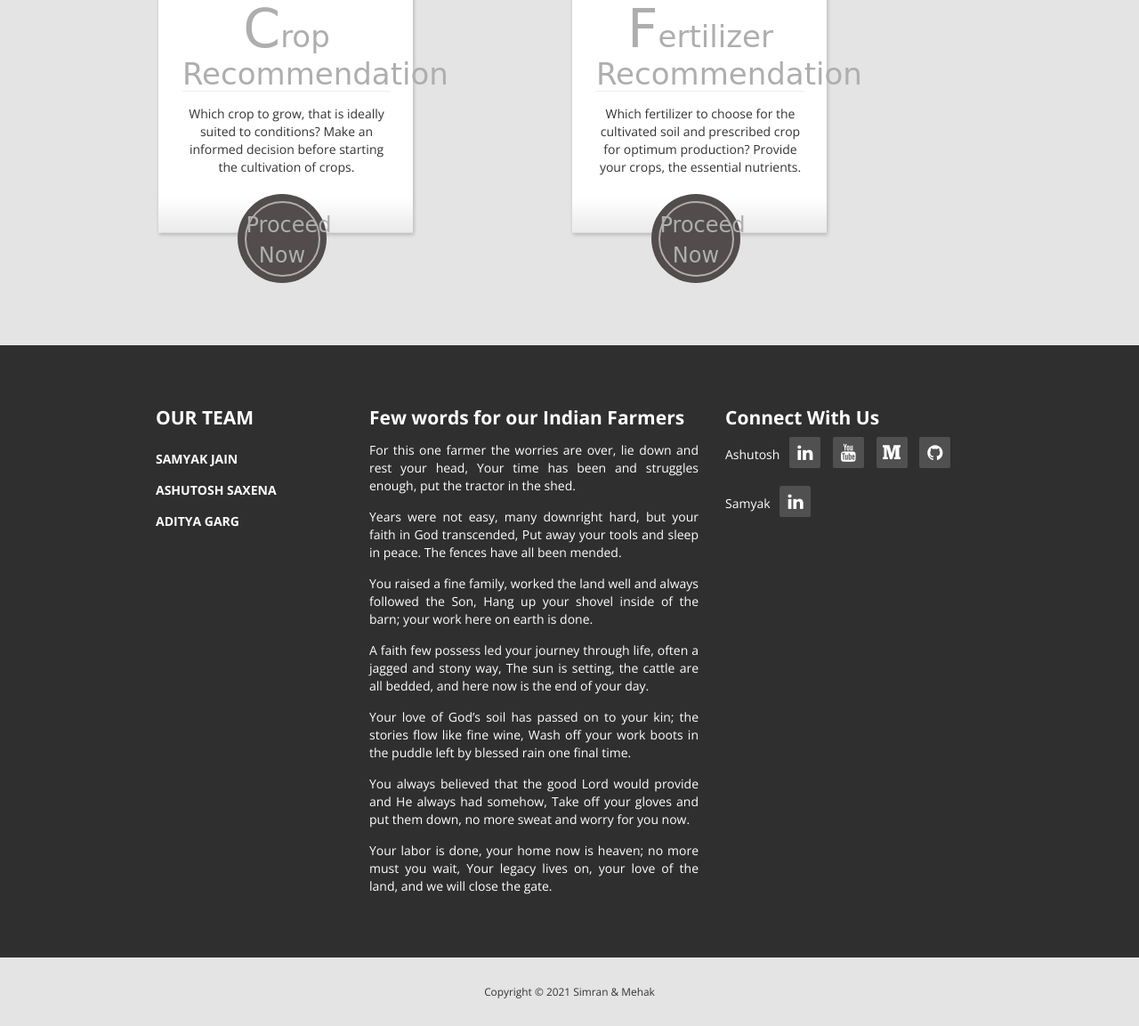
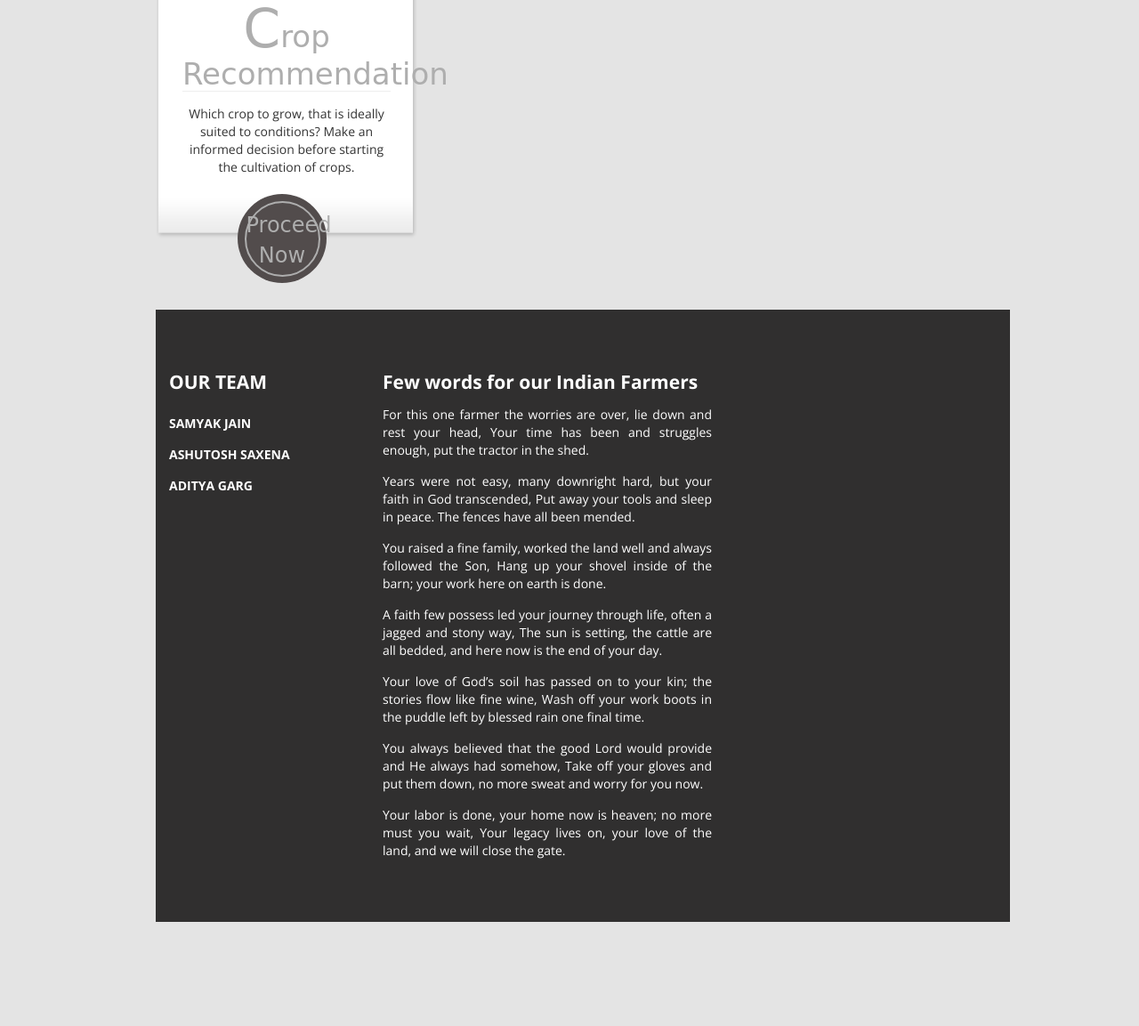
Before and after one commit to Kaymas18/CROPSENSE1, a Flask app: page / in a window 1280 px wide. Shown: the part 1430-2583 px from the top of the page at 89% size. After the commit the page ends 2466 px from the top, so only its background shows below. Run offline with Flask 2, Linux system fonts and the light colour scheme; parts of the project's set-up code (start-up, migrations or seed data) failed here and were passed over; some libraries are stand-ins or nearby versions; some web fonts are replaced.

Commit message:
some changes

```diff
--- a/templates/index.html
+++ b/templates/index.html
@@ -3,7 +3,7 @@
 {% block nav %}
 <li><a href="index.html" class="active">Home</a></li>
 <li><a href="CropRecommendation.html">Crop</a></li>
-<li><a href="FertilizerRecommendation.html">Fertilizer</a></li>
+<!--<li><a href="FertilizerRecommendation.html">Fertilizer</a></li>-->
 <!--<li><a href="PesticideRecommendation.html">Pesticide</a></li>-->
 {% endblock %}
 
@@ -60,7 +60,7 @@
               </div>
             </div>
           </div>
-          <div class="tm-popular-item">
+         <!-- <div class="tm-popular-item">
             <img src="{{ url_for('static', filename='img/popular-3.jpg') }}" alt="Popular" class="tm-popular-item-img" width="286px" height="166px">
             <div class="tm-popular-item-description">
               <h3 class="tm-handwriting-font tm-popular-item-title"><span
@@ -74,7 +74,7 @@
             </div>
           </div>
           <div class="tm-popular-item">
-          <!--  <img src="{{ url_for('static', filename='img/popular-1.jpg') }}" alt="Popular" class="tm-popular-item-img" width="286px" height="166px">
+            <img src="{{ url_for('static', filename='img/popular-1.jpg') }}" alt="Popular" class="tm-popular-item-img" width="286px" height="166px">
             <div class="tm-popular-item-description">
               <h3 class="tm-handwriting-font tm-popular-item-title"><span
                   class="tm-handwriting-font bigger-first-letter">P</span>pesticide Recommendation</h3>
@@ -85,12 +85,12 @@
               <div class="order-now-container">
                 <a href="PesticideRecommendation.html" class="order-now-link tm-handwriting-font">Proceed Now</a>
               </div>
-            </div>-->
+            </div>
           </div>
         </div>
       </section>
     </div>
-  </div>
+  </div>-->
 
 <footer>
     <div class="tm-black-bg">
@@ -126,28 +126,14 @@
 
               <p class="margin-top-15" align="justify">Your labor is done, your home now is heaven; no more must you wait,
               Your legacy lives on, your love of the land, and we will close the gate.</p>
-          </div>
-          <div class="col-lg-4 col-md-4 tm-footer-div">
-            <h3 class="tm-footer-div-title">Connect With Us</h3>
-            <!-- Ashutosh -->
-            Ashutosh &nbsp;
-              <a href="https://www.linkedin.com/in/simran-volunesia/" class="tm-social-icon"><i class="fa fa-linkedin"></i></a>
-              <a href="https://www.youtube.com/c/ConceptsInDepthAndEasy" class="tm-social-icon"><i class="fa fa-youtube"></i></a>
-              <a href="https://medium.com/@simran17102004" class="tm-social-icon"><i class="fa fa-medium"></i></a>
-              <a href="https://github.com/simranenggprojects" class="tm-social-icon"><i class="fa fa-github"></i></a>
-              <!-- Samyak -->
-            <br><br>Samyak &nbsp;
-              <a href="https://www.linkedin.com/in/mehak-puri-9b058414b/" class="tm-social-icon"><i class="fa fa-linkedin"></i></a>
-            </div>
+
           </div>
         </div>
       </div>
     </div>
     <div>
       <div class="container">
-        <div class="row tm-copyright">
-          <p class="col-lg-12 small copyright-text text-center">Copyright &copy; 2021 Simran & Mehak</p>
-        </div>
+
       </div>
     </div>
   </footer>
```
